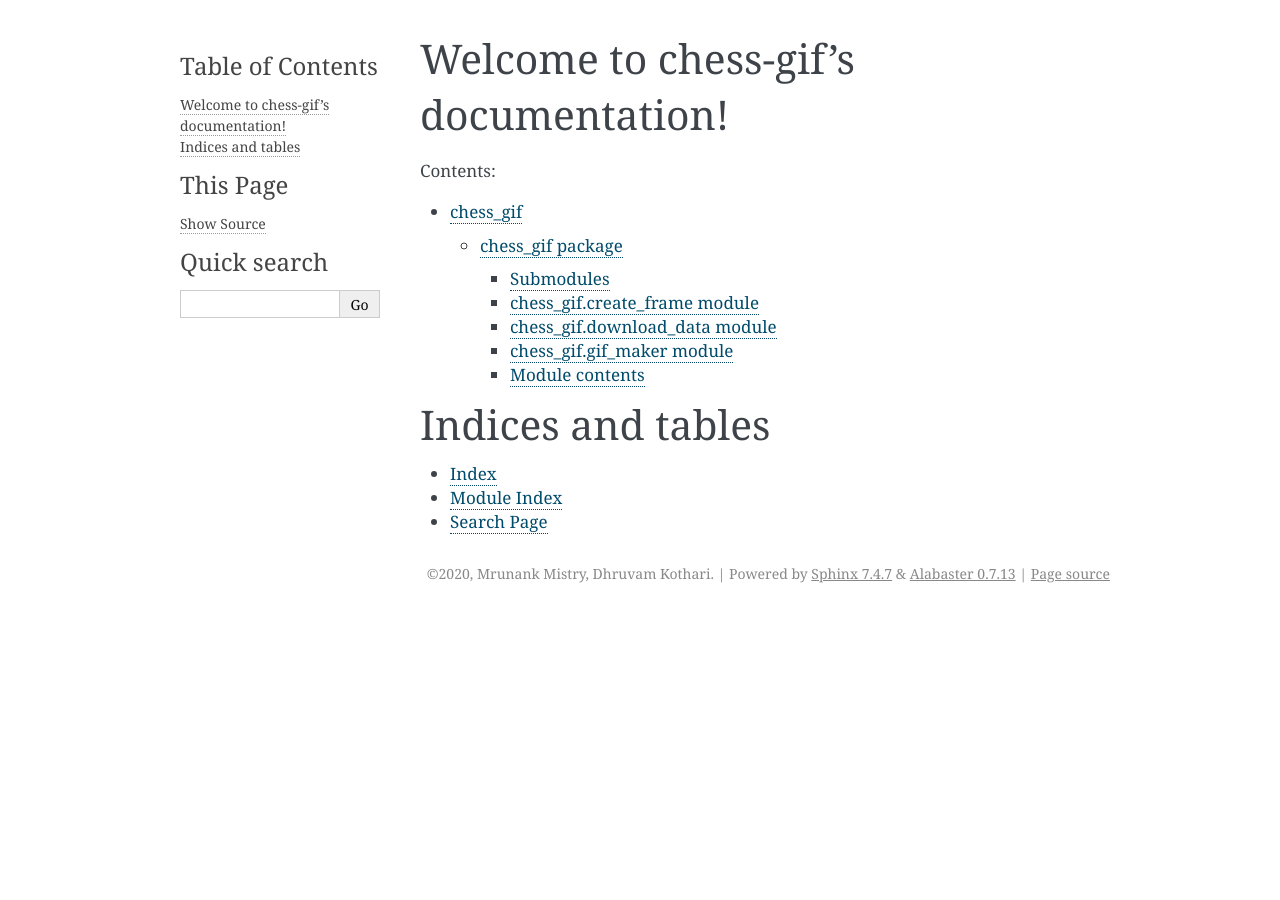
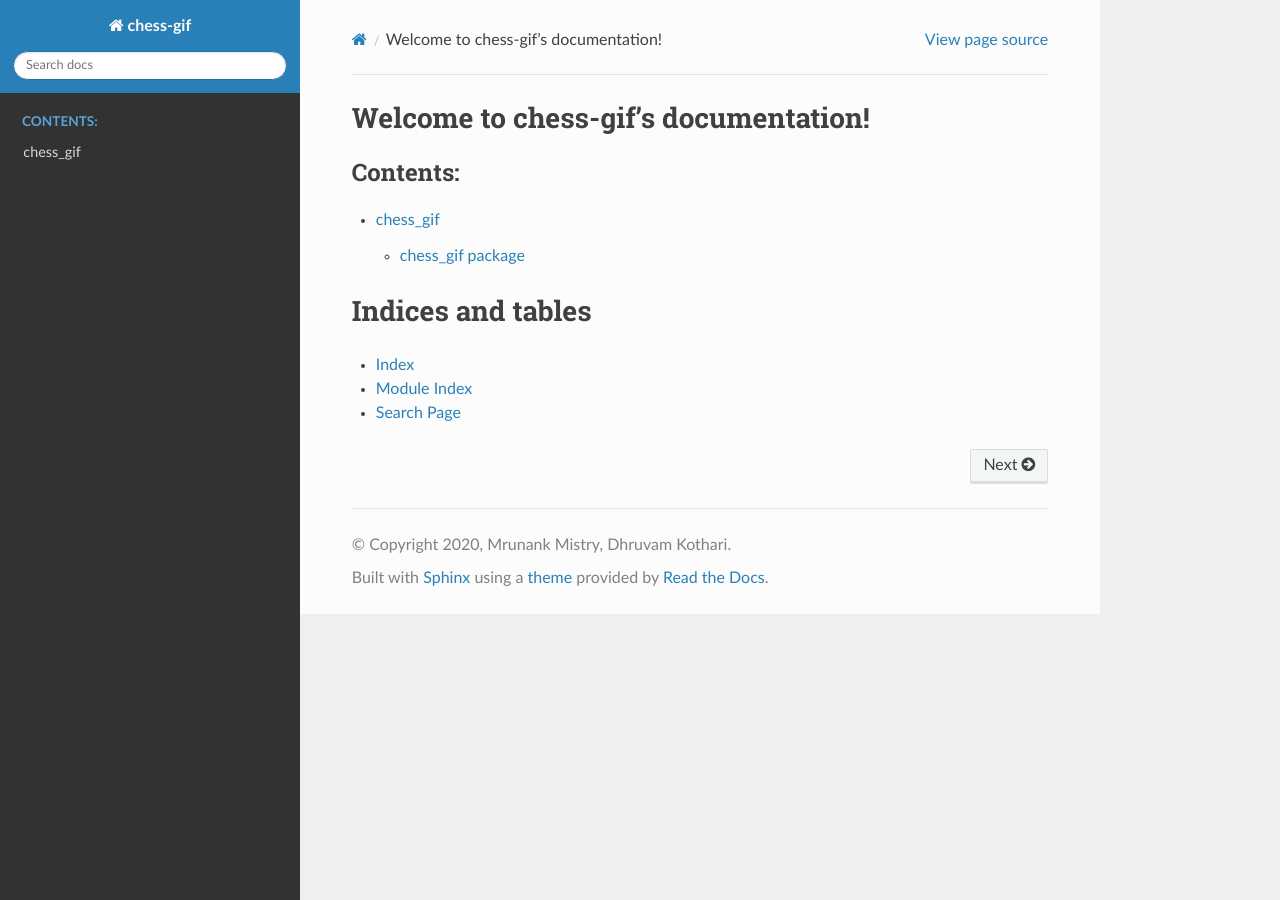
Before and after one commit to fork52/chess_gif, a Sphinx documentation site: the page built from docs/index.rst, in a window 1280 px wide. Built offline with Sphinx 7.4.7 and the Read the Docs theme 2.0.0, drawn with Linux system fonts in a browser that asks for light colours.

Commit message:
Added the read the docs theme

```diff
--- a/docs/conf.py
+++ b/docs/conf.py
@@ -10,6 +10,7 @@
 # add these directories to sys.path here. If the directory is relative to the
 # documentation root, use os.path.abspath to make it absolute, like shown here.
 #
+import sphinx_rtd_theme
 import os
 import sys
 sys.path.insert(0, os.path.abspath('../chess_gif/'))
@@ -30,7 +31,7 @@ release = '0.0.1'
 # Add any Sphinx extension module names here, as strings. They can be
 # extensions coming with Sphinx (named 'sphinx.ext.*') or your custom
 # ones.
-extensions = ['sphinx.ext.autodoc']
+extensions = ['sphinx.ext.autodoc','sphinx_rtd_theme']
 
 
 # Add any paths that contain templates here, relative to this directory.
@@ -47,7 +48,7 @@ exclude_patterns = ['_build', 'Thumbs.db', '.DS_Store']
 # The theme to use for HTML and HTML Help pages.  See the documentation for
 # a list of builtin themes.
 #
-html_theme = 'alabaster'
+html_theme = 'sphinx_rtd_theme'
 
 # Add any paths that contain custom static files (such as style sheets) here,
 # relative to this directory. They are copied after the builtin static files,
--- a/docs/index.rst
+++ b/docs/index.rst
@@ -7,7 +7,7 @@ Welcome to chess-gif's documentation!
 =====================================
 
 .. toctree::
-   :maxdepth: 3
+   :maxdepth: 2
    :caption: Contents:
 
    modules
```
Also changed, not shown: 1 other file.
